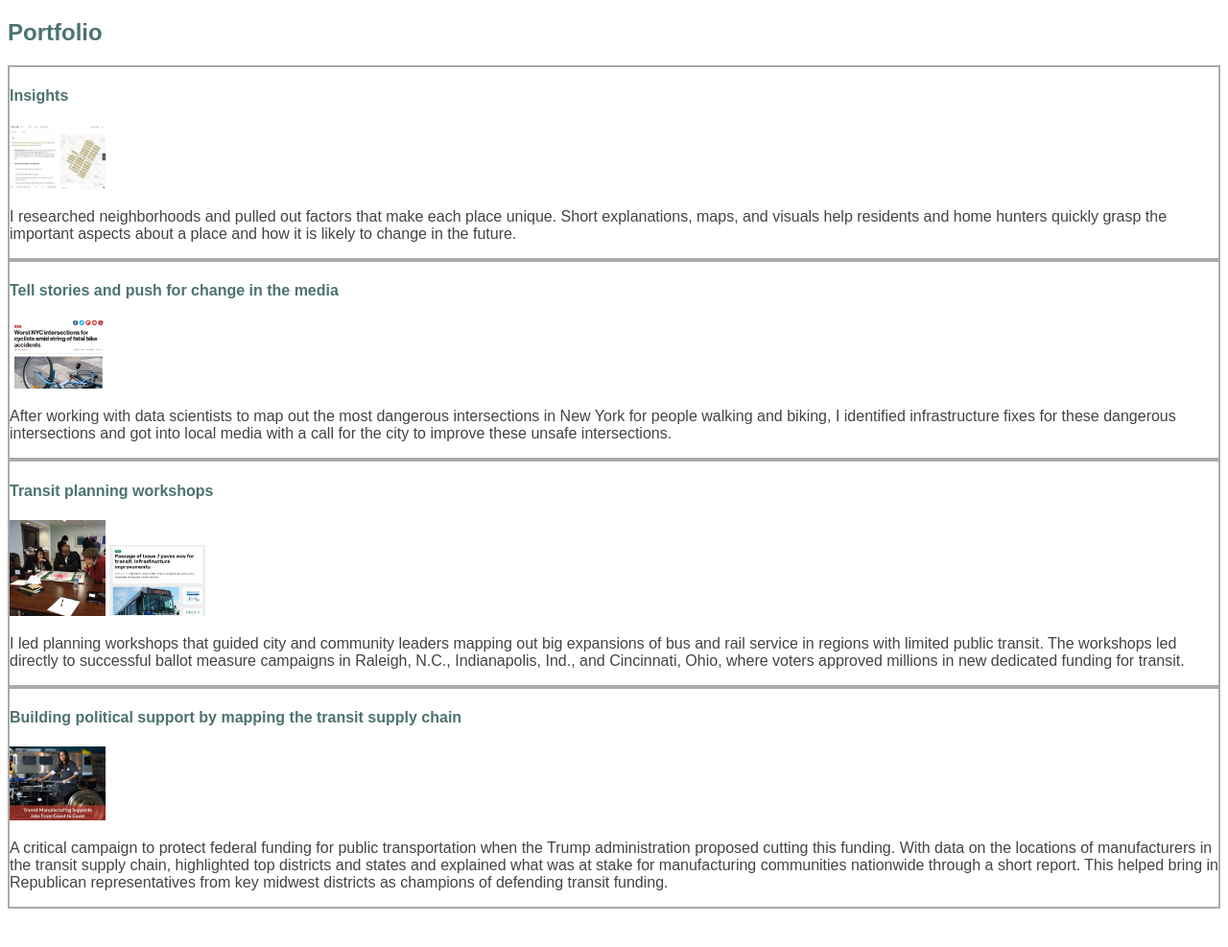
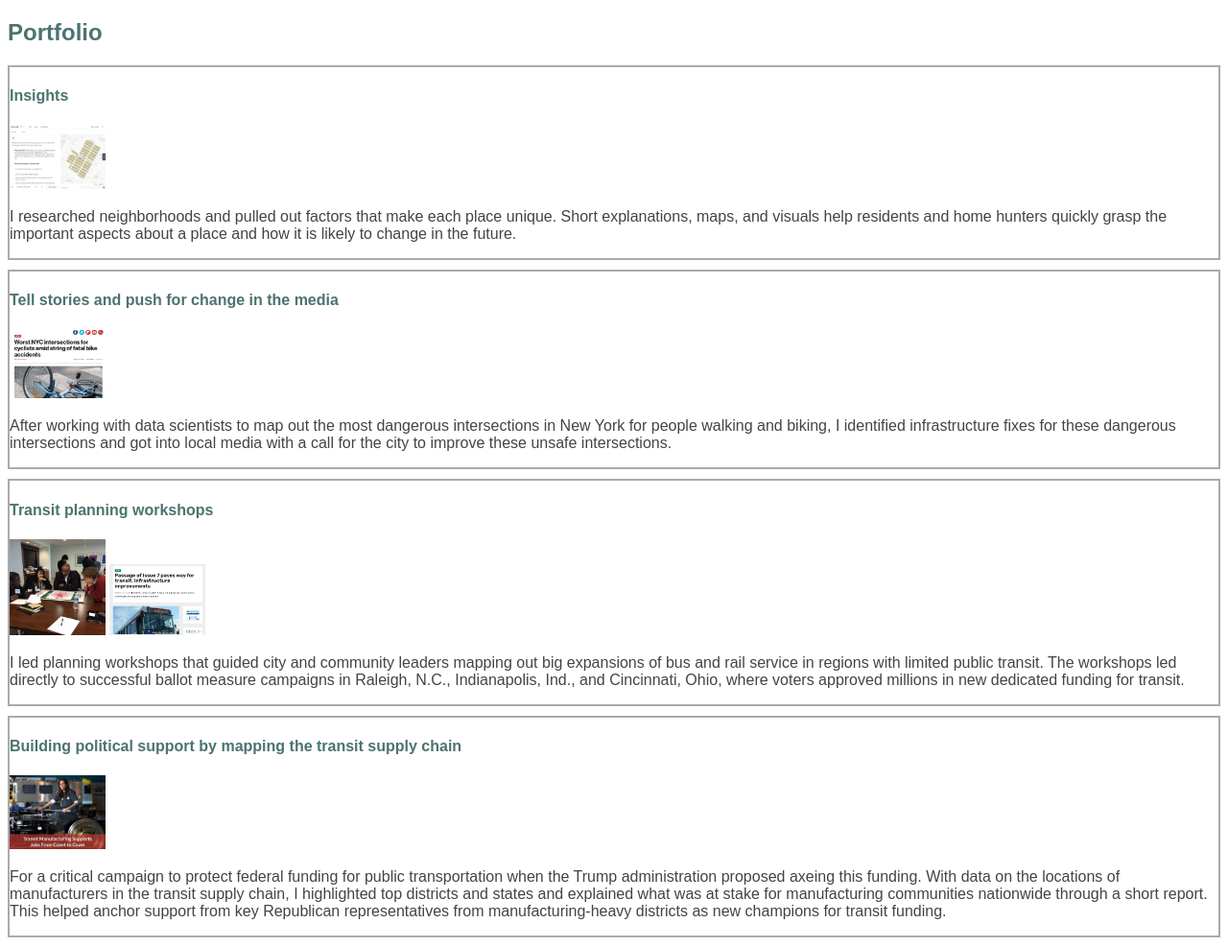
Before and after one commit to dlevine01/dlevine01.github.io, a plain HTML site: page portfolio.html in a window 1280 px wide. Shown: the whole page at 96% size. Before the commit the page ends 955 px from the top, so only its background shows below. Drawn offline with Linux system fonts and the light colour scheme.

Commit message:
updated copy on portfolio item; increased margin around portfolio items

```diff
--- a/main.css
+++ b/main.css
@@ -10,6 +10,6 @@ p {
     font-family: sans-serif;
 }
 .portfolio-item{
-    margin: 0 auto;
+    margin: 10px auto;
     border: 2px solid #aaa;
 }
--- a/portfolio.html
+++ b/portfolio.html
@@ -24,6 +24,6 @@
     <div class="portfolio-item">
         <h4>Building political support by mapping the transit supply chain</h4>
         <a href="https://t4america.org/maps-tools/transit-supply-chain/"><img alt="transit supply chain report cover" src="assets/Transit-Supply-Chain-report-cover.jpg"></a>
-        <p>A critical campaign to protect federal funding for public transportation when the Trump administration proposed cutting this funding. With data on the locations of manufacturers in the transit supply chain,  highlighted top districts and states and explained what was at stake for manufacturing communities nationwide through a short report. This helped bring in Republican representatives from key midwest districts as champions of defending transit funding. </p>
+        <p>For a critical campaign to protect federal funding for public transportation when the Trump administration proposed axeing this funding. With data on the locations of manufacturers in the transit supply chain, I highlighted top districts and states and explained what was at stake for manufacturing communities nationwide through a short report. This helped anchor support from key Republican representatives from manufacturing-heavy districts as new champions for transit funding. </p>
     </div>
 </body>
```
